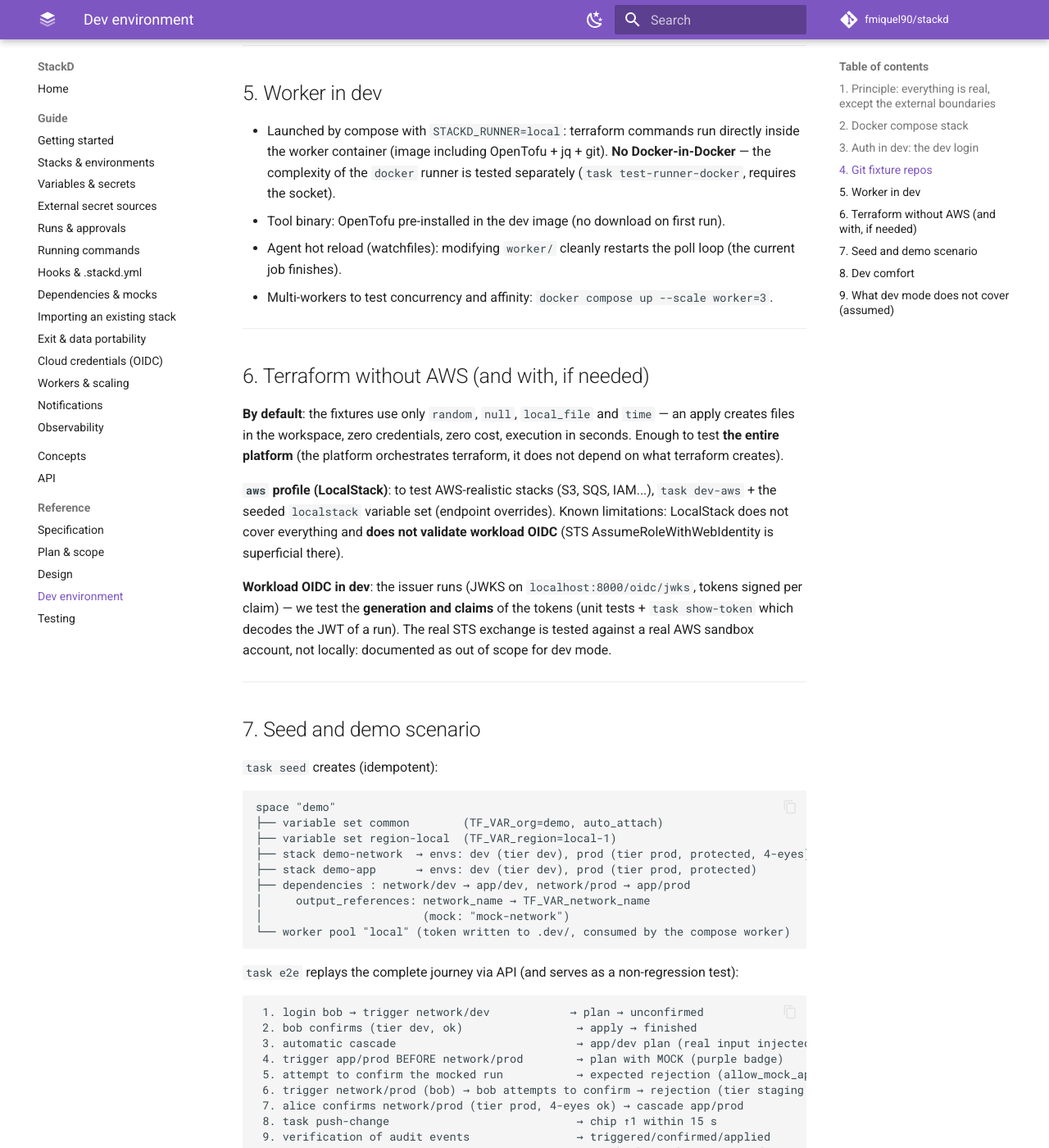
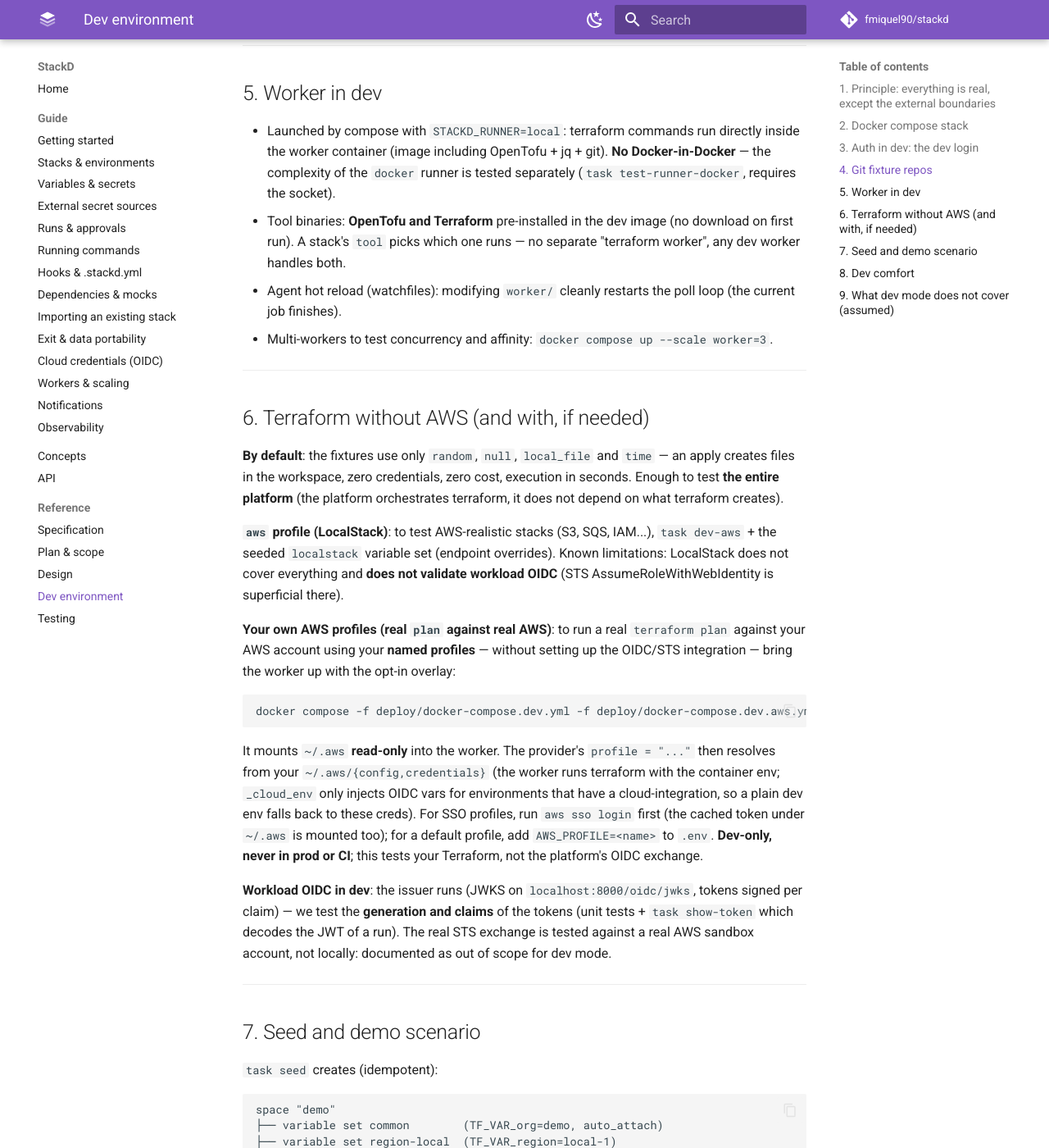
Before and after one commit to fmiquel90/stackd, an MkDocs documentation site: the page built from docs/DEV.md, in a window 1280 px wide and 1400 px high, scrolled down 3331 px. Shown: the whole window at 82% size. Built offline with MkDocs 1.6.1 and Material for MkDocs 9.7.7, drawn with Linux system fonts in a browser that asks for light colours; comment, search, counter and statistics services are not loaded.

Commit message:
feat(dev): Terraform in the worker image + opt-in AWS-profile mount
- bake Terraform (1.9.8) alongside OpenTofu in the dev worker image so a stack
  with tool=terraform runs without setup
- docker-compose.dev.aws.yml overlay: mount ~/.aws read-only into the worker so a
  real `terraform plan` can use your named profiles (no OIDC setup). Dev-only,
  never in prod/CI; _cloud_env only injects OIDC vars for cloud-integration envs
- DEV.md: document both

````diff
--- a/docs/DEV.md
+++ b/docs/DEV.md
@@ -129,7 +129,7 @@ Safeguard: the prod build of the API image **removes the dev_auth module** (not
 ## 5. Worker in dev
 
 - Launched by compose with `STACKD_RUNNER=local`: terraform commands run directly inside the worker container (image including OpenTofu + jq + git). **No Docker-in-Docker** — the complexity of the `docker` runner is tested separately (`task test-runner-docker`, requires the socket).
-- Tool binary: OpenTofu pre-installed in the dev image (no download on first run).
+- Tool binaries: **OpenTofu and Terraform** pre-installed in the dev image (no download on first run). A stack's `tool` picks which one runs — no separate "terraform worker", any dev worker handles both.
 - Agent hot reload (watchfiles): modifying `worker/` cleanly restarts the poll loop (the current job finishes).
 - Multi-workers to test concurrency and affinity: `docker compose up --scale worker=3`.
 
@@ -140,6 +140,14 @@ Safeguard: the prod build of the API image **removes the dev_auth module** (not
 **By default**: the fixtures use only `random`, `null`, `local_file` and `time` — an apply creates files in the workspace, zero credentials, zero cost, execution in seconds. Enough to test **the entire platform** (the platform orchestrates terraform, it does not depend on what terraform creates).
 
 **`aws` profile (LocalStack)**: to test AWS-realistic stacks (S3, SQS, IAM...), `task dev-aws` + the seeded `localstack` variable set (endpoint overrides). Known limitations: LocalStack does not cover everything and **does not validate workload OIDC** (STS AssumeRoleWithWebIdentity is superficial there).
+
+**Your own AWS profiles (real `plan` against real AWS)**: to run a real `terraform plan` against your AWS account using your **named profiles** — without setting up the OIDC/STS integration — bring the worker up with the opt-in overlay:
+
+```
+docker compose -f deploy/docker-compose.dev.yml -f deploy/docker-compose.dev.aws.yml up -d worker
+```
+
+It mounts `~/.aws` **read-only** into the worker. The provider's `profile = "..."` then resolves from your `~/.aws/{config,credentials}` (the worker runs terraform with the container env; `_cloud_env` only injects OIDC vars for environments that have a cloud-integration, so a plain dev env falls back to these creds). For SSO profiles, run `aws sso login` first (the cached token under `~/.aws` is mounted too); for a default profile, add `AWS_PROFILE=<name>` to `.env`. **Dev-only, never in prod or CI**; this tests your Terraform, not the platform's OIDC exchange.
 
 **Workload OIDC in dev**: the issuer runs (JWKS on `localhost:8000/oidc/jwks`, tokens signed per claim) — we test the **generation and claims** of the tokens (unit tests + `task show-token` which decodes the JWT of a run). The real STS exchange is tested against a real AWS sandbox account, not locally: documented as out of scope for dev mode.
 
````
Also changed, not shown: 2 other files.
